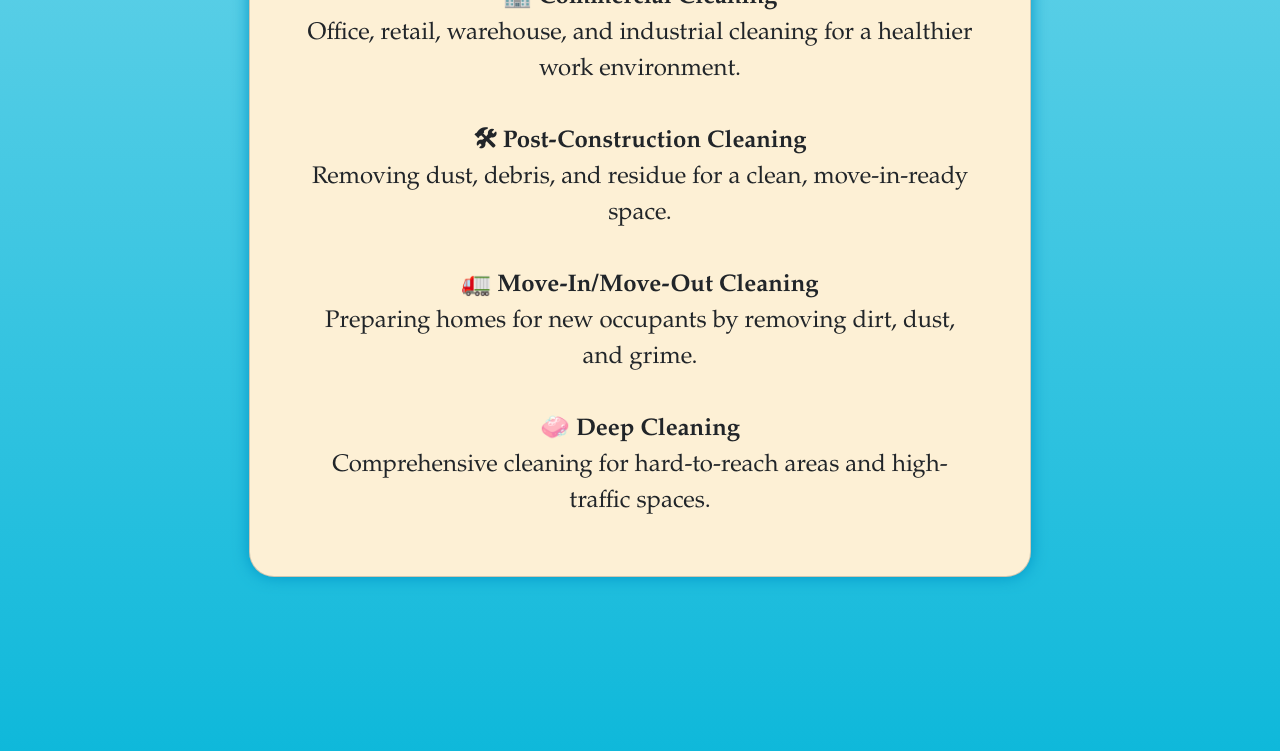
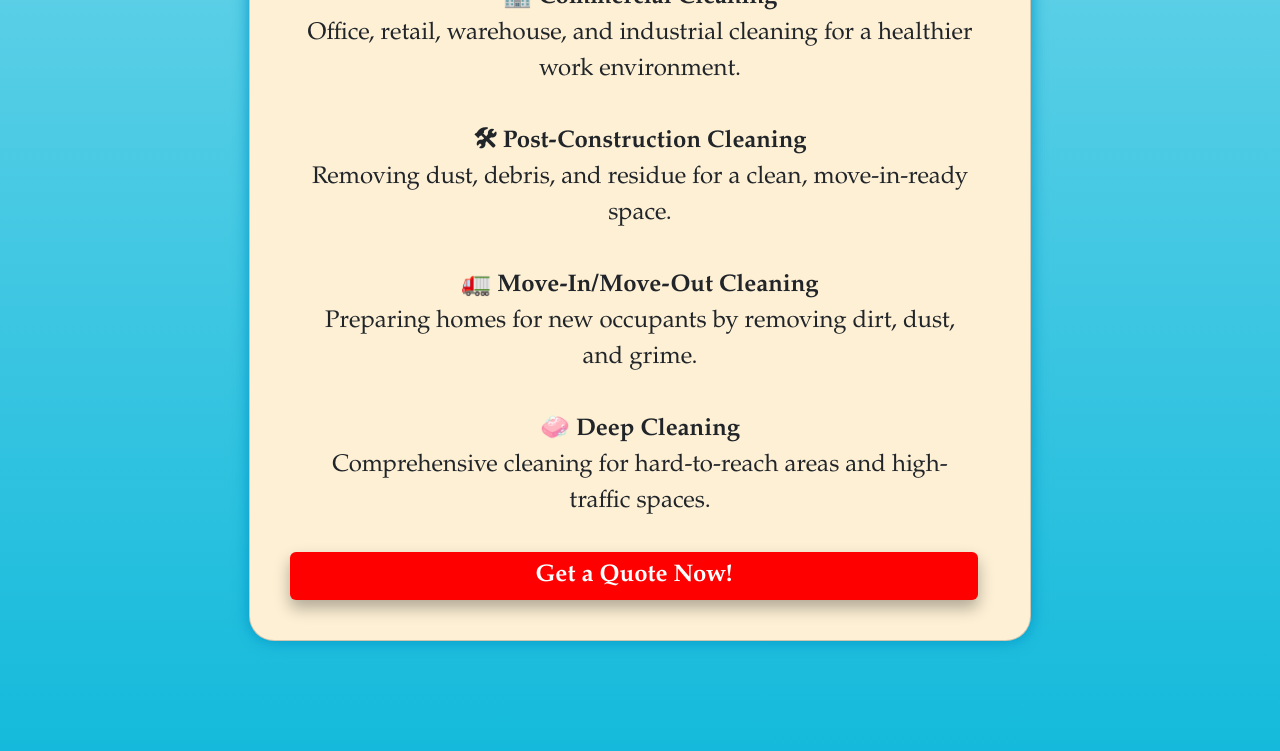
Before and after one commit to YemnyFeliz/RuxCleaning, a React (Vite) app: page / in a window 1280 px wide. Shown: the part 1215-1966 px from the top of the page. Built offline with nearby package versions, Linux system fonts and the light colour scheme.

Commit message:
added QuoteBtn component with zenmaid form and linked it in the homepage.

```diff
--- a/Pages/Home.jsx
+++ b/Pages/Home.jsx
@@ -3,6 +3,7 @@ import "../styles/Home.css";
 import Card from 'react-bootstrap/Card';
 
 import { Row, Col } from 'react-bootstrap';
+import QuoteBtn from "../components/QuoteBtn";
 
 
 function Home() {
@@ -56,6 +57,7 @@ function Home() {
                                         <br />
                                         <strong>🧼 Deep Cleaning <br />  </strong>Comprehensive cleaning for hard-to-reach areas and high-traffic spaces.
                                     </Card.Text>
+                                    <QuoteBtn />
                                 </Card.Body>
                             </Card>
                         </Col>
--- /dev/null
+++ b/components/QuoteBtn.jsx
@@ -0,0 +1,48 @@
+import React, { useState } from 'react';
+import Modal from 'react-bootstrap/Modal';
+import Button from 'react-bootstrap/Button';
+import '../src/App.css';
+
+function QuoteBtn() {
+//   const [fullscreen, setFullscreen] = useState(true);
+//   const [show, setShow] = useState(false);
+
+//   function handleShow(breakpoint) {
+//     setFullscreen(breakpoint);
+//     setShow(true);
+//   }
+
+  return (
+    <>
+     <Button
+      variant="secondary"
+      href="https://app.zenmaid.com/booking-forms/J56BD/book"
+      target="_blank"
+      rel="noopener noreferrer"
+    >
+      Get a Quote Now!
+    </Button>
+
+      {/* <Modal show={show} fullscreen={fullscreen} onHide={() => setShow(false)}>
+        <Modal.Header closeButton>
+          <Modal.Title>Get Your Quote</Modal.Title>
+        </Modal.Header>
+        <Modal.Body style={{ overflowY: 'auto', maxHeight: '100vh' }}>
+  <iframe
+    src="https://app.zenmaid.com/booking-forms/J56BD/book"
+    title="Zenmaid Quote Form"
+    sandbox="allow-forms allow-same-origin allow-scripts allow-top-navigation"
+    style={{
+
+      width: '100%',
+      height: '100%',
+      border: 'none',
+    }}
+  ></iframe>
+</Modal.Body>
+      </Modal> */}
+    </>
+  );
+}
+
+export default QuoteBtn;
--- a/src/App.jsx
+++ b/src/App.jsx
@@ -18,7 +18,8 @@ import PostConstruction from '../Pages/Residential/PostConstruction';
 import Commercial from '/Pages/Commercial';
 import EcoFriendly from '/Pages/Eco-Friendly';
 import Career from '../Pages/Career';
-import RuxFooter from '../components/Footer'
+import RuxFooter from '../components/Footer';
+
 
 console.log("✅ App component is rendering...");
 
```
